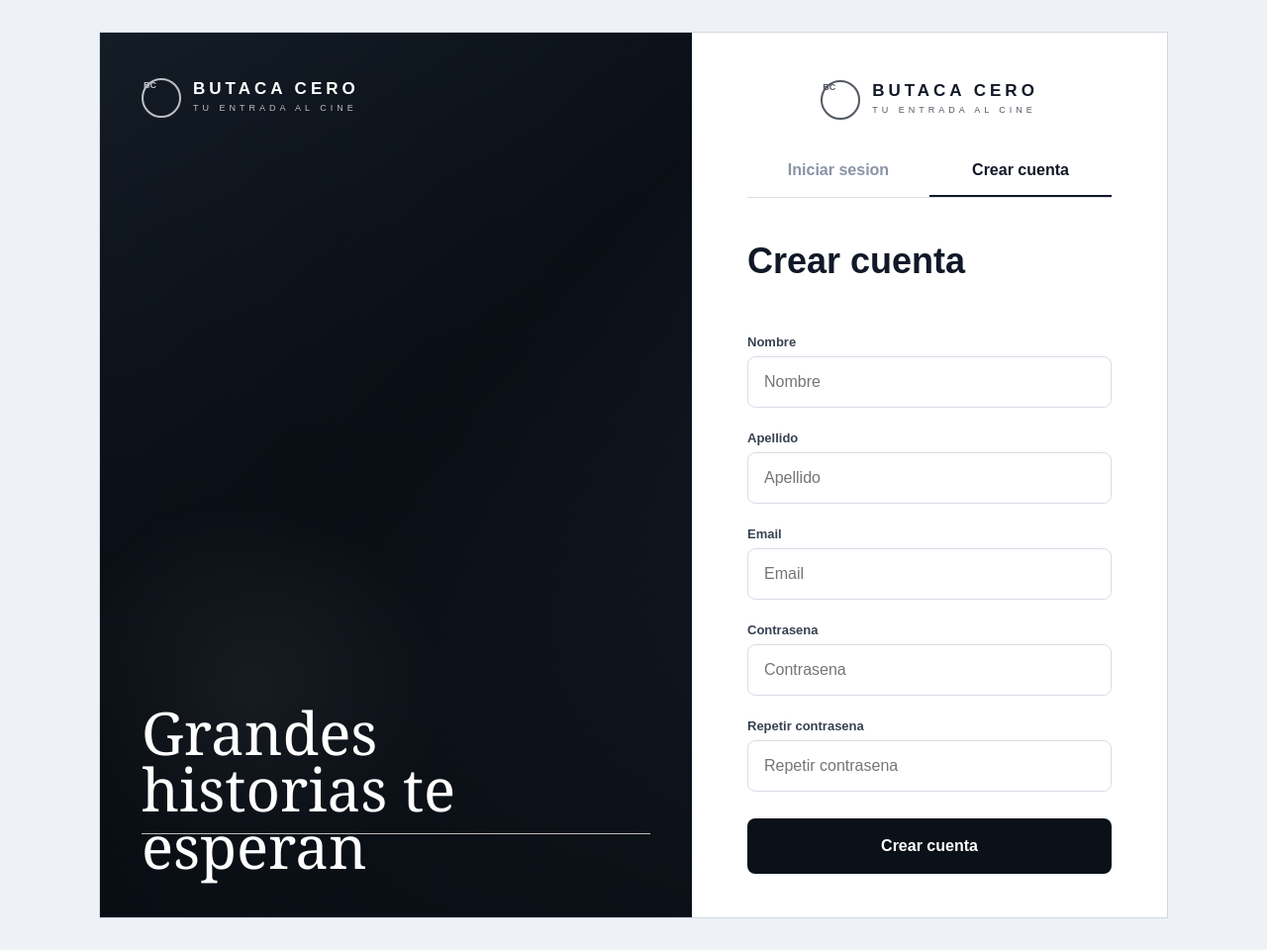
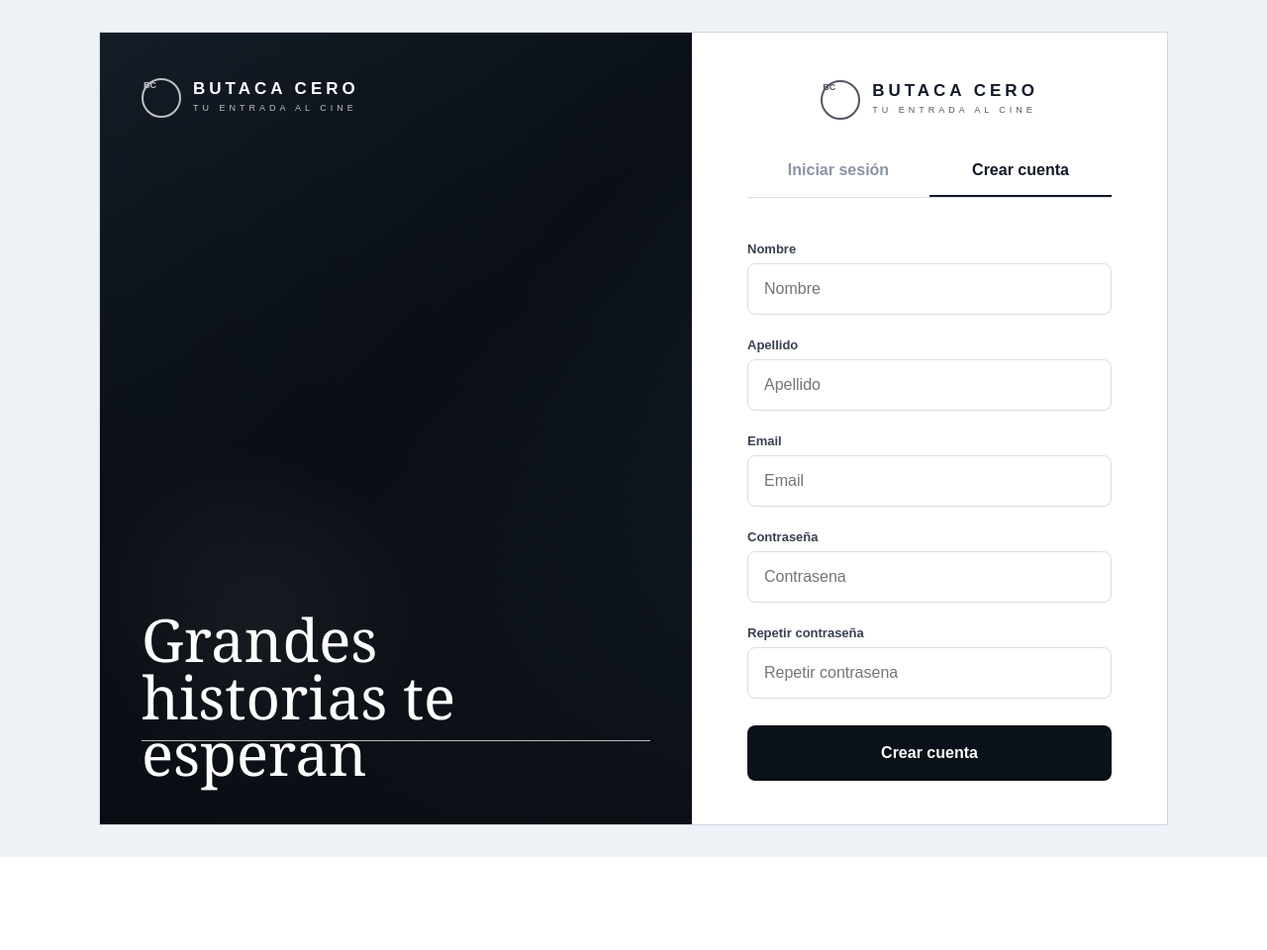
Before and after one commit to uca-argentina/pid-2026-refactoreros, a Django app: page /signup/ in a window 1280 px wide. Shown: the whole page at 99% size. After the commit the page ends 866 px from the top, so only its background shows below. Run offline with Django 5.2, Linux system fonts and the light colour scheme; data that the repository does not hold is empty.

Commit message:
Front de auth, cambios mínimos

```diff
--- a/django/frontend/templates/frontend/auth.html
+++ b/django/frontend/templates/frontend/auth.html
@@ -43,17 +43,13 @@
         </div>
 
         <nav class="auth-tabs" aria-label="Acceso">
-          <a href="{% url 'login' %}" class="{% if active_tab == 'login' %}is-active{% endif %}">Iniciar sesion</a>
+          <a href="{% url 'login' %}" class="{% if active_tab == 'login' %}is-active{% endif %}">Iniciar sesión</a>
           <a href="{% url 'signup' %}" class="{% if active_tab == 'signup' %}is-active{% endif %}">Crear cuenta</a>
         </nav>
 
         {% if active_tab == 'login' %}
           <form class="auth-form" method="post" action="{% url 'login' %}">
             {% csrf_token %}
-            <div class="form-heading">
-              <h2>Iniciar sesion</h2>
-            </div>
-
             {% if login_form.non_field_errors %}
               <div class="form-errors">{{ login_form.non_field_errors }}</div>
             {% endif %}
@@ -65,7 +61,7 @@
             </label>
 
             <label>
-              <span>Contrasena</span>
+              <span>Contraseña</span>
               {{ login_form.password }}
               {{ login_form.password.errors }}
             </label>
@@ -74,10 +70,6 @@
           </form>
         {% else %}
           <form class="auth-form" method="post" action="{% url 'signup' %}" data-signup-form novalidate>
-            {% csrf_token %}
-            <div class="form-heading">
-              <h2>Crear cuenta</h2>
-            </div>
 
             {% if signup_form.non_field_errors %}
               <div class="form-errors">{{ signup_form.non_field_errors }}</div>
@@ -105,14 +97,14 @@
             </label>
 
             <label>
-              <span>Contrasena</span>
+              <span>Contraseña</span>
               {{ signup_form.password1 }}
               <small data-error-for="id_password1"></small>
               {{ signup_form.password1.errors }}
             </label>
 
             <label>
-              <span>Repetir contrasena</span>
+              <span>Repetir contraseña</span>
               {{ signup_form.password2 }}
               <small data-error-for="id_password2"></small>
               {{ signup_form.password2.errors }}
```
